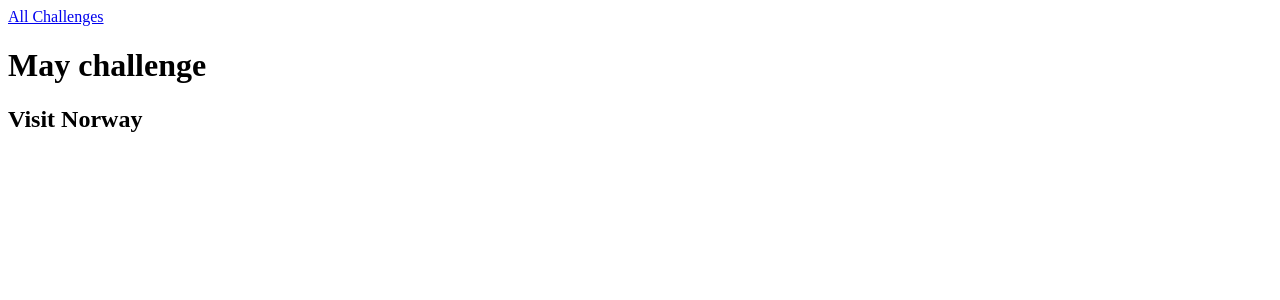
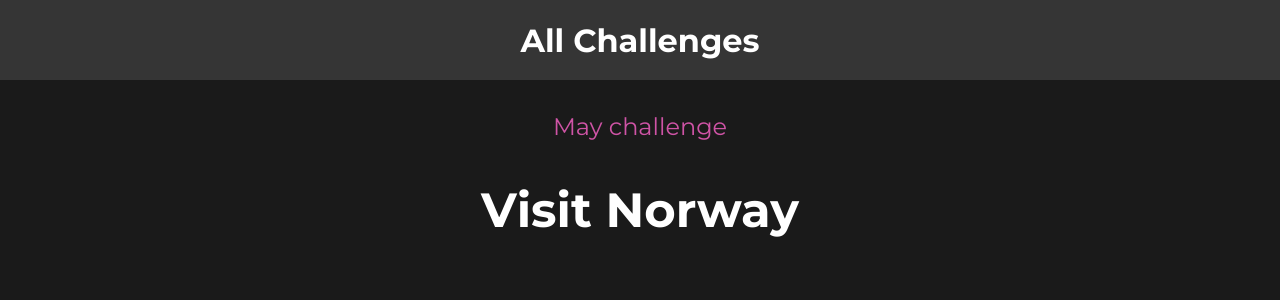
Before and after one commit to aditvasava/Django, a Django app: page /challenges/may in a window 1280 px wide. Shown: the top 300 px of the page. Run offline with Django 5.2, Linux system fonts and the light colour scheme.

Commit message:
finished templates & static files

```diff
--- /dev/null
+++ b/monthly_challenges/challenges/static/challenges/challenge.css
@@ -0,0 +1,22 @@
+h1,
+h2 {
+  text-align: center;
+  color: white;
+}
+
+h1 {
+  font-size: 1.5rem;
+  margin: 2rem 0 1rem 0;
+  font-weight: normal;
+  color: #cf54a6;
+}
+
+h2 {
+  font-size: 3rem;
+  font-weight: bold;
+}
+
+.fallback {
+  text-align: center;
+  color: white;
+}
--- /dev/null
+++ b/monthly_challenges/challenges/static/challenges/includes/header.css
@@ -0,0 +1,25 @@
+header {
+  width: 100%;
+  height: 5rem;
+  background-color: #353535;
+}
+
+header nav {
+  width: 100%;
+  height: 100%;
+  display: flex;
+  justify-content: center;
+  align-items: center;
+}
+
+header nav a {
+  color: white;
+  font-size: 2rem;
+  font-weight: bold;
+  text-decoration: none;
+}
+
+header nav a:hover,
+header nav a:active {
+  color: #cf54a6;
+}
--- a/monthly_challenges/challenges/templates/challenges/challenge.html
+++ b/monthly_challenges/challenges/templates/challenges/challenge.html
@@ -1,5 +1,15 @@
 {% extends "base.html" %}
 {% comment %} This is kind of like importing the base.html file. Always write extends at the top of file otherwise django will throw error. {% endcomment %}
+
+{% load static %}
+
+{% comment %}
+To use css files, use this method
+{% endcomment %}
+{% block css_files %}
+<link rel="stylesheet" href="{% static "challenges/challenge.css" %}">
+<link rel="stylesheet" href="{% static "challenges/includes/header.css" %}">
+{% endblock %}
 
 {% block page_title %}
     Monthly Challenge
--- a/monthly_challenges/challenges/views.py
+++ b/monthly_challenges/challenges/views.py
@@ -1,5 +1,5 @@
 from django.shortcuts import render
-from django.http import HttpResponse, HttpResponseNotFound, HttpResponseRedirect
+from django.http import HttpResponse, HttpResponseNotFound, HttpResponseRedirect,Http404
 
 # reverse used to handle dynamic urls
 from django.urls import reverse
@@ -94,4 +94,9 @@
         # capitalized_month = month.capitalize()
         return render(request, "challenges/challenge.html", {"text": challenge_text, "title": month}) # writing this is same as what the above 2 code line does.
     except:
-        return HttpResponseNotFound("<h2>Month does not exist</h2>")
+        # this will look for 404.html in the templates folder at the root level, so make sure this file exists
+        # for this to work, debug should be set to false in settings.py file
+        raise Http404()
+        # response_data = render_to_string("404.html") # we cannot use render() as it only works for success status codes
+        # return HttpResponseNotFound("<h2>Month does not exist</h2>")
+        # return HttpResponseNotFound(response_data)
--- a/monthly_challenges/monthly_challenges/settings.py
+++ b/monthly_challenges/monthly_challenges/settings.py
@@ -127,7 +127,13 @@
 # Static files (CSS, JavaScript, Images)
 # https://docs.djangoproject.com/en/5.2/howto/static-files/
 
+# This tells django to look for files at app level
 STATIC_URL = 'static/'
+
+# This will let django use static files defined at the root level of project
+STATICFILES_DIRS = [
+    BASE_DIR / "static"
+]
 
 # Default primary key field type
 # https://docs.djangoproject.com/en/5.2/ref/settings/#default-auto-field
--- /dev/null
+++ b/monthly_challenges/static/base.css
@@ -0,0 +1,13 @@
+@import url('https://fonts.googleapis.com/css2?family=Montserrat:ital,wght@0,100..900;1,100..900&family=Roboto:ital,wght@0,100..900;1,100..900&display=swap');
+
+html{
+    font-family: "Montserrat", sans-serif;;
+
+}
+
+body {
+  margin: 0;
+  padding:0;
+    box-sizing: border-box;
+  background-color: #1a1a1a;
+}
--- a/monthly_challenges/templates/base.html
+++ b/monthly_challenges/templates/base.html
@@ -1,6 +1,9 @@
 {% comment %}
 So this is the base html file, this is kind of like the layout file where some elements are common to all pages in the project
 {% endcomment %}
+
+{% comment %} Load static plugin {% endcomment %}
+{% load static %}
 
 <!DOCTYPE html>
 <html>
@@ -15,7 +18,8 @@
         </title>
         <meta name="description" content="">
         <meta name="viewport" content="width=device-width, initial-scale=1">
-        <link rel="stylesheet" href="">
+        {% block css_files %}{% endblock %}
+        <link rel="stylesheet" href="{% static "base.css" %}">
     </head>
     <body>
         {% block content %}{% endblock %}
```
Also changed, not shown: monthly_challenges/challenges/static/challenges/challenges.css (added, +37 -0 lines), monthly_challenges/challenges/templates/challenges/index.html (+9 -0 lines), monthly_challenges/templates/404.html (added, +10 -0 lines).
